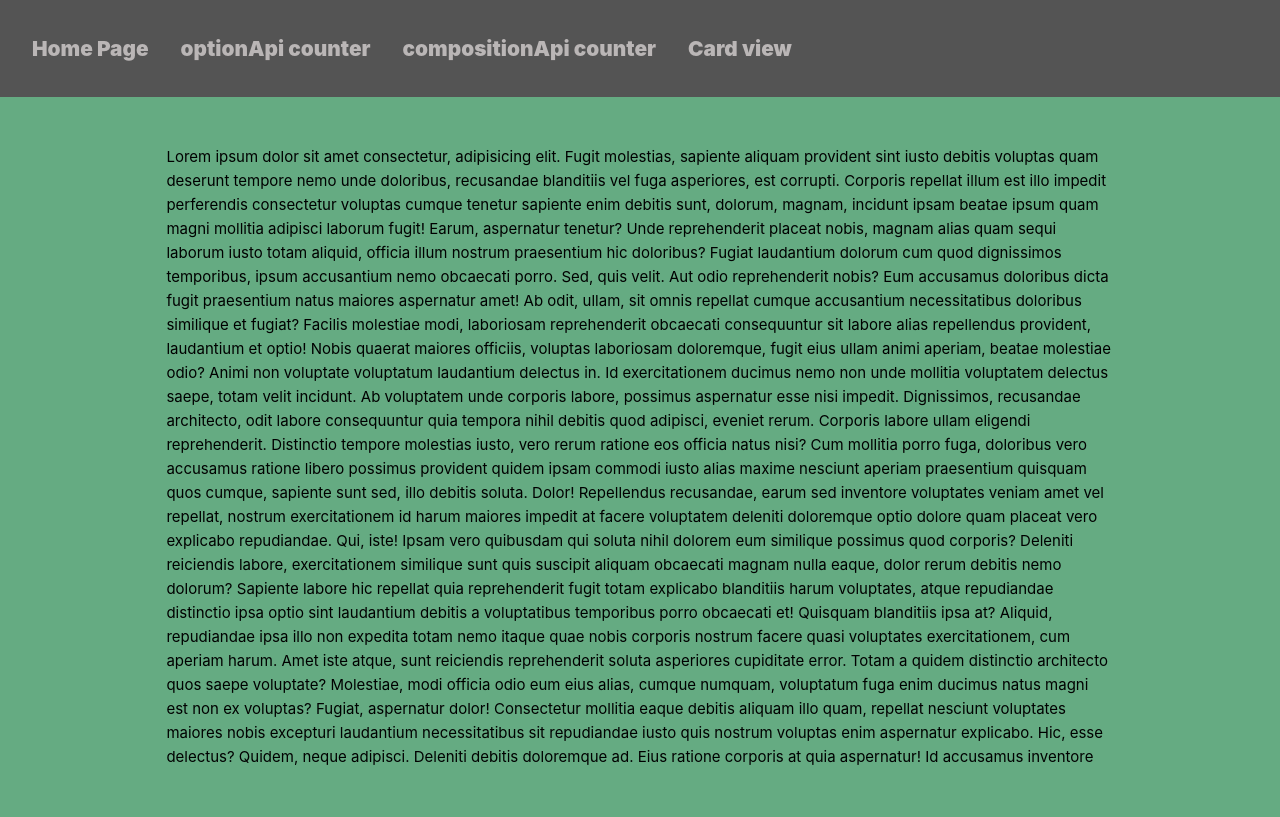
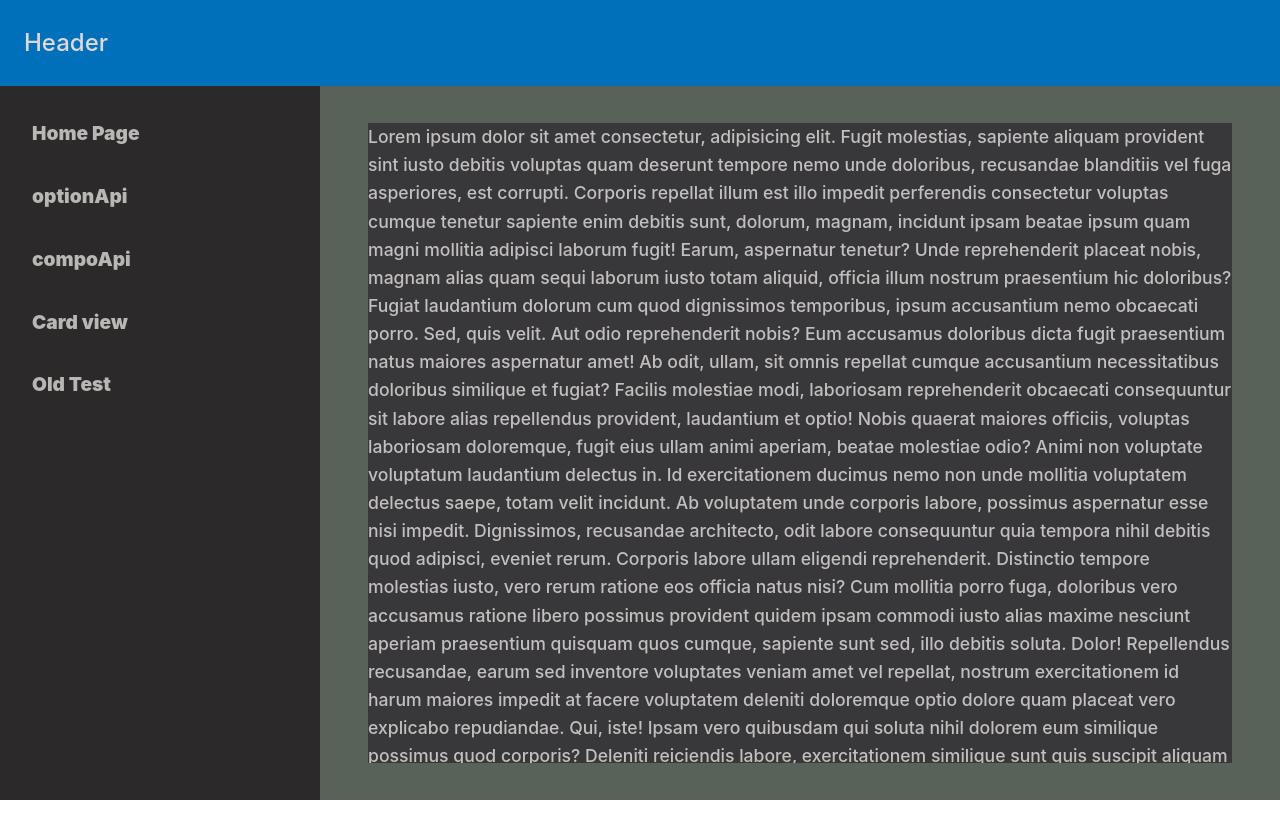
Before and after one commit to LaurentMag/vu3_testing_for_yaki, a Vue app: page / in a window 1280 px wide. Built offline with nearby package versions, Linux system fonts and the light colour scheme.

Commit message:
proper layout setup for sidebar + correctly fill leftover height space content

```diff
--- a/src/App.vue
+++ b/src/App.vue
@@ -1,41 +1,54 @@
 <template>
-  <section class="app-main-container">
+  <header-test-two />
+  <section class="sidebar-content-container">
     <header class="router">
       <nav>
         <RouterLink to="/">Home Page</RouterLink>
-        <RouterLink to="/counteropt">optionApi counter</RouterLink>
-        <RouterLink to="/countercomp">compositionApi counter</RouterLink>
+        <RouterLink to="/counteropt">optionApi</RouterLink>
+        <RouterLink to="/countercomp">compoApi</RouterLink>
         <RouterLink to="/cardview">Card view</RouterLink>
+        <RouterLink to="/gaveup">Old Test</RouterLink>
       </nav>
     </header>
 
-    <RouterView />
+    <div class="page-content">
+      <RouterView />
+    </div>
   </section>
 </template>
 
 <script setup lang="ts">
 import {RouterLink, RouterView} from "vue-router";
-import {Fragment} from "vue";
+import HeaderTestTwo from "@/components/HeaderTestTwo.vue";
 </script>
 
 <style lang="scss">
-.app-main-container {
-  height: 100svh;
+// see asset/style.scss for #app { style }
+.sidebar-content-container {
+  // flex 1 to have this container take the rest of the screen space
+  flex: 1;
+
+  display: grid;
+  grid-template-columns: minmax(10rem, 20rem) minmax(15rem, 1fr);
 }
 
 .router {
-  background-color: rgb(84, 84, 84);
+  background-color: rgb(43, 41, 41);
 
   nav {
     padding: 2rem;
     display: flex;
+    flex-direction: column;
     gap: 2rem;
     a {
       text-decoration: none;
       color: rgb(186, 182, 182);
-      font-size: 1.3rem;
+      font-size: 1.2rem;
       font-weight: 900;
     }
   }
 }
+
+.page-content {
+}
 </style>
--- a/src/assets/style.css
+++ b/src/assets/style.css
@@ -15,4 +15,10 @@ body {
   text-rendering: optimizeLegibility;
   -webkit-font-smoothing: antialiased;
   -moz-osx-font-smoothing: grayscale;
+}
+
+#app {
+  display: flex;
+  flex-direction: column;
+  height: 100svh;
 }/*# sourceMappingURL=style.css.map */
--- a/src/assets/style.scss
+++ b/src/assets/style.scss
@@ -19,3 +19,9 @@ body {
   -webkit-font-smoothing: antialiased;
   -moz-osx-font-smoothing: grayscale;
 }
+
+#app {
+  display: flex;
+  flex-direction: column;
+  height: 100svh;
+}
--- /dev/null
+++ b/src/components/HeaderTestTwo.vue
@@ -0,0 +1,24 @@
+<template>
+  <header class="header-test-two">
+    <p>Header</p>
+  </header>
+</template>
+
+<script setup lang="ts"></script>
+
+<style lang="scss">
+.header-test-two {
+  background-color: #0170ba;
+  display: flex;
+  align-items: center;
+
+  padding: 1rem;
+
+  p {
+    padding: 0.5rem;
+    color: rgb(222, 217, 217);
+    font-size: 1.5rem;
+    font-weight: 500;
+  }
+}
+</style>
--- /dev/null
+++ b/src/components/HomeContentTwo.vue
@@ -0,0 +1,36 @@
+<template>
+  <section class="testing-stuff">
+    <div class="inside-testing">
+      <Text />
+    </div>
+  </section>
+</template>
+
+<script setup lang="ts">
+import Text from "@/components/Text.vue";
+</script>
+
+<style lang="scss">
+.testing-stuff {
+  display: flex;
+  justify-content: center;
+  align-items: center;
+
+  background-color: rgb(88, 98, 88);
+
+  height: 100%;
+
+  overflow: hidden;
+
+  .inside-testing {
+    background-color: rgb(56, 56, 58);
+
+    // height in vh handle the height of the scrollable -container-
+    // in the middle of the content component
+    height: 80svh;
+    width: 90%;
+
+    overflow: scroll;
+  }
+}
+</style>
--- a/src/components/SideBar.vue
+++ b/src/components/SideBar.vue
@@ -24,20 +24,20 @@ const props = defineProps({
   background-color: #353535;
 }
 
-// @media (max-width: 850px) {
-//   .sidebar {
-//     // grid declaration in PageLayout
-//     grid-column: 1/3;
+@media (max-width: 850px) {
+  .sidebar {
+    // grid declaration in PageLayout
+    grid-column: 1/3;
 
-//     transform: translateX(100%);
-//     z-index: 1;
+    transform: translateX(100%);
+    z-index: 1;
 
-//     background-color: #353535bc;
-//     backdrop-filter: blur(7px);
-//   }
+    background-color: #353535bc;
+    backdrop-filter: blur(7px);
+  }
 
-//   .open {
-//     transform: translateX(0);
-//   }
-// }
+  .open {
+    transform: translateX(0);
+  }
+}
 </style>
--- a/src/components/Text.vue
+++ b/src/components/Text.vue
@@ -107,5 +107,8 @@
 
 <style lang="scss">
 .homecontent {
+  color: rgb(195, 191, 191);
+  font-size: 1.1rem;
+  font-weight: 500;
 }
 </style>
--- a/src/main.ts
+++ b/src/main.ts
@@ -1,6 +1,6 @@
 import {createApp} from "vue";
 import App from "./App.vue";
-import router from "./router";
+import router from "./router/router";
 
 import "./assets/style.css";
 
--- a/src/router/index.ts
+++ b/src/router/router.ts
@@ -1,5 +1,5 @@
 import {createRouter, createWebHistory} from "vue-router";
-import HomePage from "@/pages/HomePage.vue";
+import HomeContentTwo from "@/components/HomeContentTwo.vue";
 
 const router = createRouter({
   history: createWebHistory(import.meta.env.BASE_URL),
@@ -7,7 +7,7 @@ const router = createRouter({
     {
       path: "/",
       name: "home",
-      component: HomePage,
+      component: HomeContentTwo,
     },
     {
       path: "/counteropt",
@@ -33,6 +33,14 @@ const router = createRouter({
       // which is lazy-loaded when the route is visited.
       component: () => import("../pages/CardView.vue"),
     },
+    {
+      path: "/gaveup",
+      name: "gaveup",
+      // route level code-splitting
+      // this generates a separate chunk (About.[hash].jss) for this route
+      // which is lazy-loaded when the route is visited.
+      component: () => import("../pages/HomePage.vue"),
+    },
   ],
 });
 
--- a/src/shared/PageLayout.vue
+++ b/src/shared/PageLayout.vue
@@ -1,6 +1,6 @@
 <template>
   <div class="grid-container">
-    <!-- <section class="page-layout">
+    <section class="page-layout">
       <header-comp>
         <button
           @click="switchNavVisibilite"
@@ -14,11 +14,6 @@
           <slot></slot>
         </div>
       </main>
-      </section> -->
-    <section class="testing-stuff">
-      <div>
-        <Text />
-      </div>
     </section>
   </div>
 </template>
@@ -46,22 +41,6 @@ const switchNavVisibilite = () => {
   height: 90%;
 }
 // ======================================================================
-
-.testing-stuff {
-  padding: 3rem;
-  background-color: #65ab82;
-
-  overflow: hidden;
-
-  flex: 1;
-  display: flex;
-  justify-content: center;
-
-  div {
-    width: 80%;
-    overflow: scroll;
-  }
-}
 
 // ======================================================================
 
@@ -94,13 +73,13 @@ const switchNavVisibilite = () => {
   display: none;
 }
 
-// @media (max-width: 850px) {
-//   .content {
-//     grid-column: 1/3;
-//   }
+@media (max-width: 850px) {
+  .content {
+    grid-column: 1/3;
+  }
 
-//   .burger-button {
-//     display: block;
-//   }
-// }
+  .burger-button {
+    display: block;
+  }
+}
 </style>
```
Also changed, not shown: 1 other file (tests, documents, lock files or other folders). Lines whose indentation alone changed are shown as unchanged.
